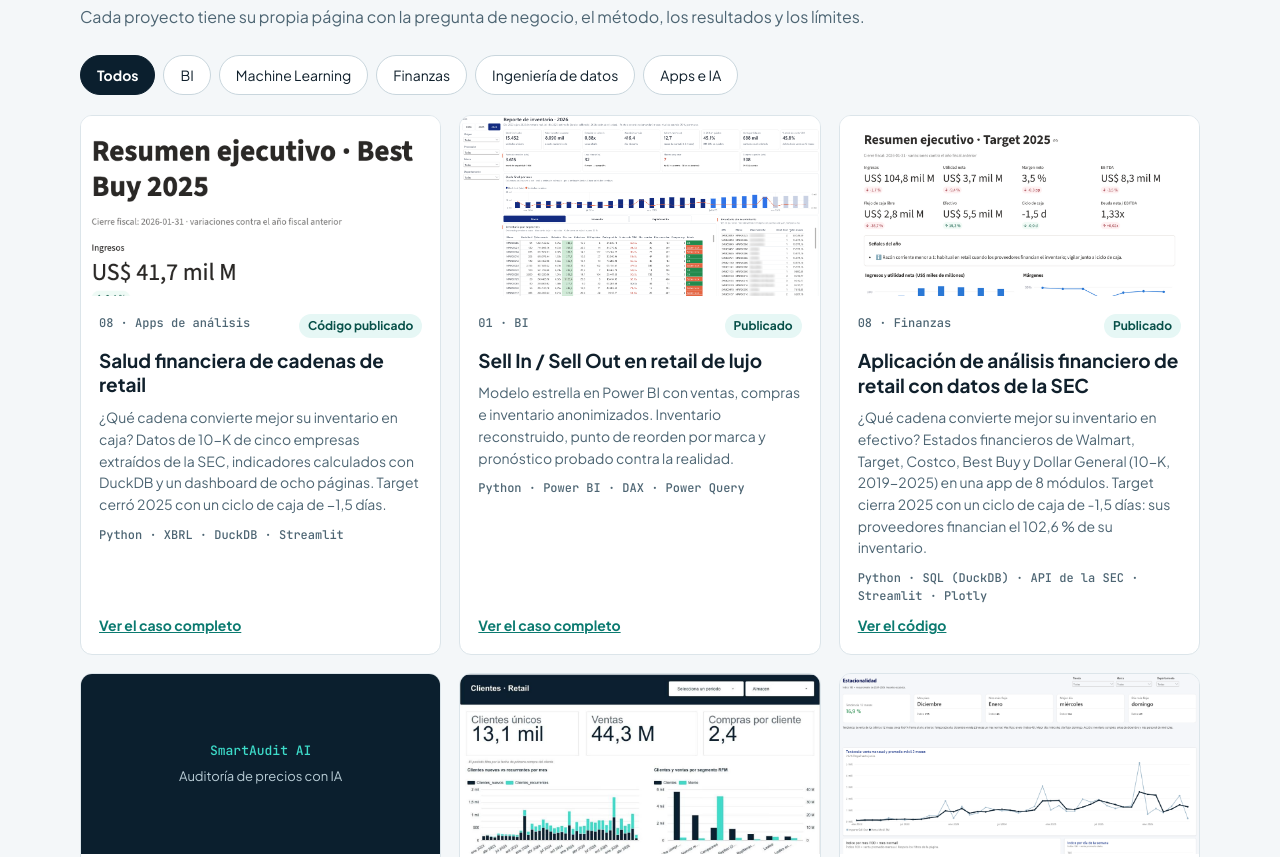
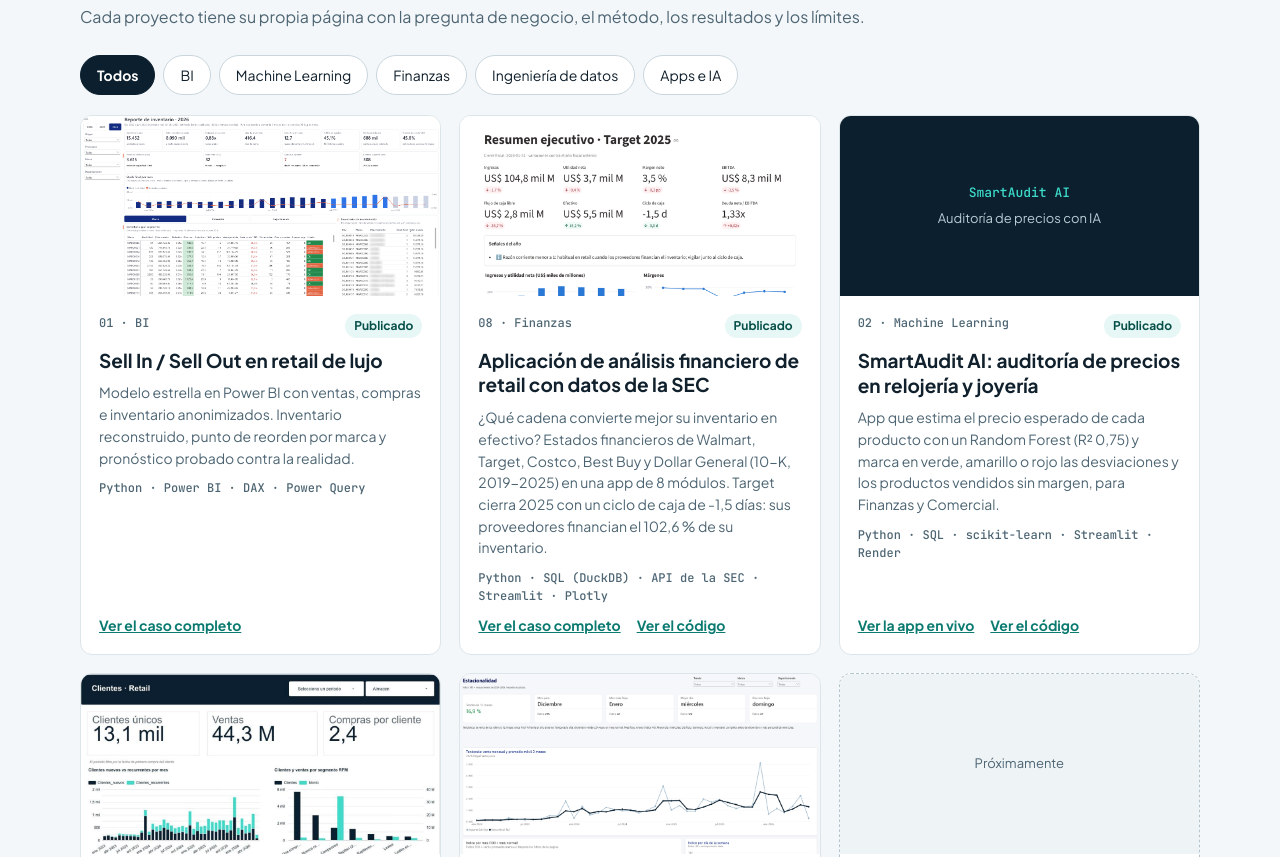
Before and after one commit to mgabrielafiguera-pixel/proyecto-bi-retail, a plain HTML site: page portafolio/index.html in a window 1280 px wide. Shown: the part 1431-2288 px from the top of the page. Drawn offline with Linux system fonts and the light colour scheme.

Commit message:
Enlaza el caso financiero desde el portafolio
Co-authored-by: Copilot <223556219+Copilot@users.noreply.github.com>

```diff
--- a/portafolio/index.html
+++ b/portafolio/index.html
@@ -79,16 +79,6 @@
       <button type="button" aria-pressed="false" data-filtro="apps">Apps e IA</button>
     </div>
     <div class="proyectos">
-      <article class="proyecto" data-area="apps">
-        <img class="imagen" src="img/21_salud_financiera_portada.png" alt="Resumen ejecutivo del dashboard de salud financiera de cadenas de retail" loading="lazy">
-        <div class="cuerpo">
-          <div class="meta"><span class="mono">08 · Apps de análisis</span><span class="estado listo">Código publicado</span></div>
-          <h3>Salud financiera de cadenas de retail</h3>
-          <p>¿Qué cadena convierte mejor su inventario en caja? Datos de 10-K de cinco empresas extraídos de la SEC, indicadores calculados con DuckDB y un dashboard de ocho páginas. Target cerró 2025 con un ciclo de caja de −1,5 días.</p>
-          <div class="mono" style="font-size: 12px; color: var(--texto-2)">Python · XBRL · DuckDB · Streamlit</div>
-          <a class="ver" href="proyecto-08.html">Ver el caso completo</a>
-        </div>
-      </article>
       <article class="proyecto" data-area="bi">
         <img class="imagen" src="img/07_inventario_2026.png" alt="Página Inventario del informe de Power BI" loading="lazy">
         <div class="cuerpo">
@@ -106,7 +96,10 @@
           <h3>Aplicación de análisis financiero de retail con datos de la SEC</h3>
           <p>¿Qué cadena convierte mejor su inventario en efectivo? Estados financieros de Walmart, Target, Costco, Best Buy y Dollar General (10-K, 2019-2025) en una app de 8 módulos. Target cierra 2025 con un ciclo de caja de -1,5 días: sus proveedores financian el 102,6 % de su inventario.</p>
           <div class="mono" style="font-size: 12px; color: var(--texto-2)">Python · SQL (DuckDB) · API de la SEC · Streamlit · Plotly</div>
-          <a class="ver" href="https://github.com/mgabrielafiguera-pixel/salud-financiera-retail">Ver el código</a>
+          <div style="margin-top: auto; display: flex; flex-wrap: wrap; gap: 16px">
+            <a class="ver" href="proyecto-08.html">Ver el caso completo</a>
+            <a class="ver" href="https://github.com/mgabrielafiguera-pixel/salud-financiera-retail">Ver el código</a>
+          </div>
         </div>
       </article>
       <article class="proyecto" data-area="ml">
```
Also changed, not shown: 1 other file.
